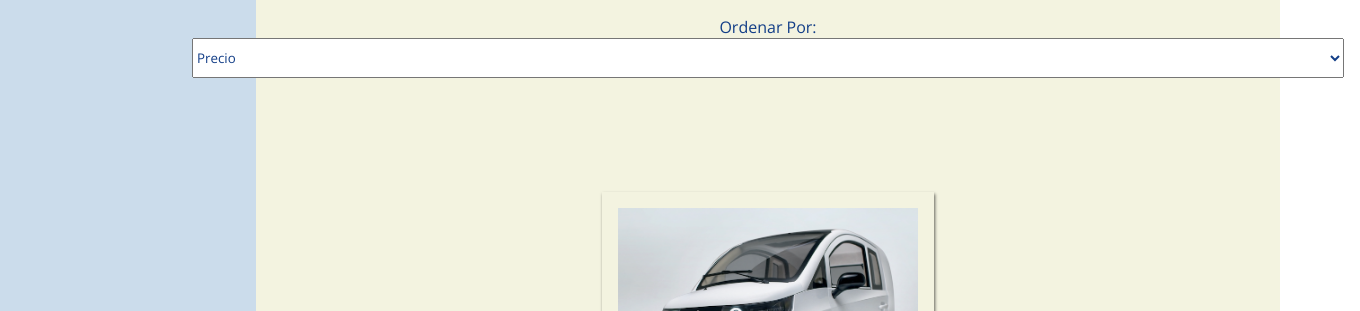
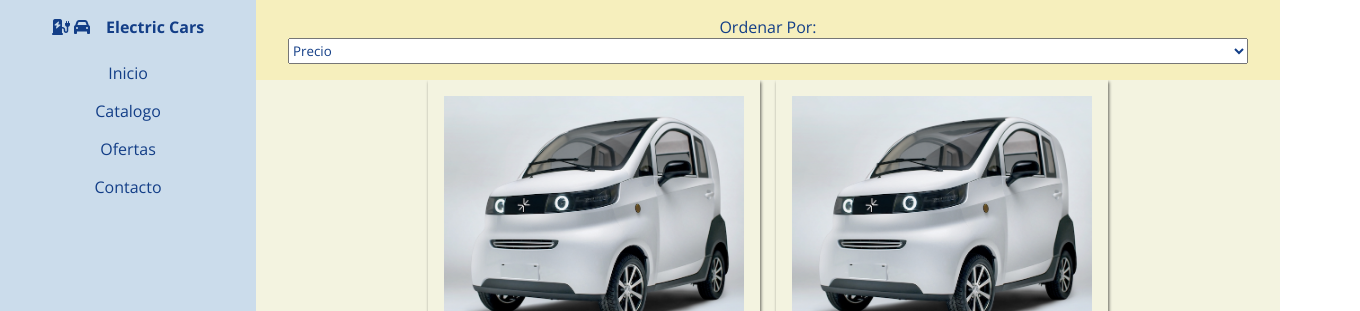
Before and after one commit to gabriel-ecc/desafio-02-03, a plain HTML site: page index.html in a window 1280 px wide. Shown: the top 311 px of the page, 1360 px wide, since content can reach past the window. Drawn offline with nearby package versions, Linux system fonts and the light colour scheme.

Commit message:
version entregable

```diff
--- a/assets/styles/styles.css
+++ b/assets/styles/styles.css
@@ -4,6 +4,7 @@
     --color2:#133E87; /*font*/
     --color3:#608BC1; /*footer*/
     --color4:#CBDCEB; /*header*/
+    --color5:#F6EFBD; /*busqueda*/
 }
 *{
     padding: 0;
@@ -40,11 +41,14 @@
 }
 
 .order-by{
+    grid-area: order-by;
     display: flex;
     flex-direction: column;
     align-items: center;
     justify-content: center;
     padding: 1rem;
+    background-color: var(--color5);
+    width: 100%;
 }
 
 .order-by select{
@@ -121,28 +125,86 @@
     flex-direction: column;
     align-items: center;
     justify-content: center;
+    gap: 1rem;
+}
 
+.footer p{
+    text-align: center;
 }
 
 .contenedor{
     display: grid;
     grid-template-areas:
     "header"
+    "order-by"
     "main"
     "footer";
     grid-template-columns: 100vw;
-    grid-template-rows: 10vh 80vh 10vh;
+    grid-template-rows: 10vh 10vh 70vh 10vh;
 }
 
 
-@media (width >= 576px){
+@media (width > 576px){
 
     .contenedor{
         grid-template-areas:
+        "header order-by"
         "header main"
         "footer main";
         grid-template-columns: 20vw 80vw;
-        grid-template-rows: 90vh 10vh;
+        grid-template-rows: 10vh 75vh 15vh;
     }
 
+    .productos{
+        overflow-y: scroll;
+        flex-wrap: wrap;
+        gap: 1rem;
+    }
+
+    .fuera-pagina{
+        display: inline-flex;
+    }
+
+    .header{
+        flex-direction: column;
+        align-items: center;
+        justify-content: start;
+        gap: 1rem;
+        padding: 1rem;
+    }
+
+    h1{
+        font-size: medium;
+    }
+
+
+
+    .fa-bars{
+        display: none;
+    }
+
+    .nav{
+        display: inline-flex;
+    }
+
+    .action-1{
+        text-align: center;
+        padding: 0.5rem;
+    }
+
+    .order-by select{
+        width: 75vw;
+        height: 5vh;
+    }
+
+    li{
+        list-style-type: none;
+    }
+
+
+    a,ul,li{
+        text-decoration: none;
+    }
+
+
 }
--- a/index.html
+++ b/index.html
@@ -4,8 +4,8 @@
     <meta charset="UTF-8">
     <meta name="viewport" content="width=device-width, initial-scale=1.0">
     <link rel="shortcut icon" href="assets/favicon/favicon.ico" type="image/x-icon">
+    <link rel="stylesheet" href="https://cdnjs.cloudflare.com/ajax/libs/font-awesome/6.6.0/css/all.min.css" integrity="sha512-Kc323vGBEqzTmouAECnVceyQqyqdsSiqLQISBL29aUW4U/M7pSPA/gEUZQqv1cwx4OnYxTxve5UMg5GT6L4JJg==" crossorigin="anonymous" referrerpolicy="no-referrer" />
     <link rel="stylesheet" href="./assets/styles/styles.css">
-    <link rel="stylesheet" href="https://cdnjs.cloudflare.com/ajax/libs/font-awesome/6.6.0/css/all.min.css" integrity="sha512-Kc323vGBEqzTmouAECnVceyQqyqdsSiqLQISBL29aUW4U/M7pSPA/gEUZQqv1cwx4OnYxTxve5UMg5GT6L4JJg==" crossorigin="anonymous" referrerpolicy="no-referrer" />
     <title>Electric Cars</title>
 </head>
 <body class="contenedor">
@@ -20,7 +20,7 @@
         <div class="header-sector">
             <i class="fa-solid fa-bars fa-2xl hide-menu"></i>
             <nav class="nav">
-                <ul>
+                <ul class="lista">
                     <li class="action-1"><a href="#">Inicio</a></li>
                     <li class="action-1"><a href="#">Catalogo</a></li>
                     <li class="action-1"><a href="#">Ofertas</a></li>
@@ -29,7 +29,6 @@
             </nav>
         </div>
     </header>
-    <main class="main">
     <section class="order-by">
         <p class="order-by-texto">
             Ordenar Por:
@@ -40,6 +39,7 @@
             <option value="valor3">Orden Alfavético</option>
           </select>
     </section>
+    <main class="main">
         <section class="productos">
             <div class="card">
                 <img src="assets/imgs/electric-car.png" alt="model-1" class="imagen-auto">
```
Lines whose indentation alone changed are shown as unchanged.
